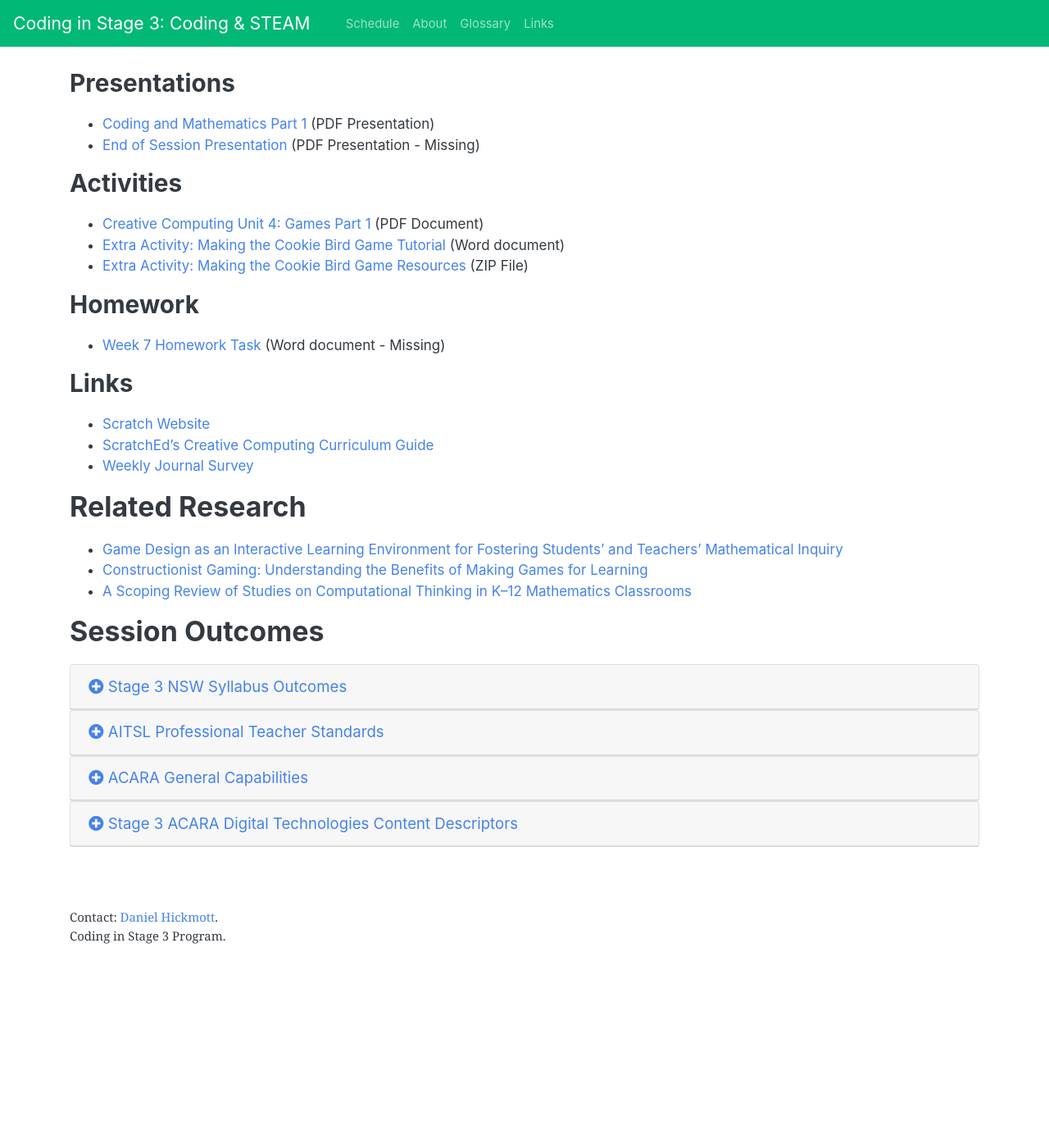
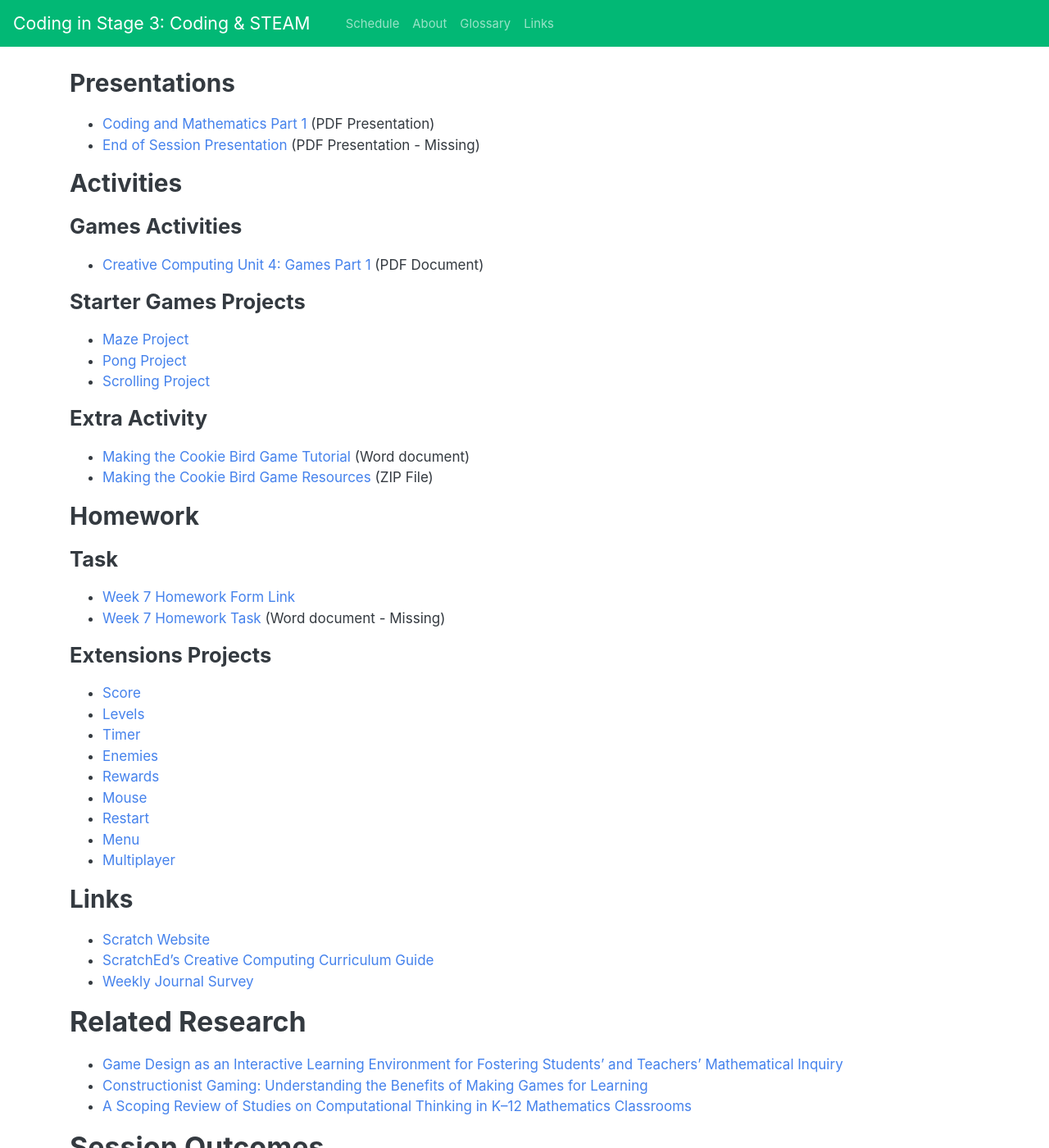
Before and after one commit to cs4s/2018, a Jekyll site: the page built from steam/week-7/index.md, in a window 1280 px wide and 1400 px high, scrolled down 774 px. Shown: the whole window at 82% size. Built offline with Jekyll 4.4.1, drawn with Linux system fonts in a browser that asks for light colours; before the commit the page ends 2000 px from its top, so only the background shows below that.

Commit message:
Changes STEAM Week 7 page to include more links to projects

```diff
--- a/steam/week-7/index.md
+++ b/steam/week-7/index.md
@@ -33,13 +33,39 @@ In the Part 1 session, we will focus on four activities from Unit 4 of the Creat
 
 ### Activities
 
+#### Games Activities
+
 - [Creative Computing Unit 4: Games Part 1]({{ site.drive_url | append: '1ak5YtRen9SVKBt7ma6lwurf_TMNAvS2t' }}){:target="_blank"} (PDF Document)
-- [Extra Activity: Making the Cookie Bird Game Tutorial]({{ site.drive_url | append: '1PbAYqUOa1gV3_WiShWTD1-2R0oG9Sc0A' }}) (Word document)
-- [Extra Activity: Making the Cookie Bird Game Resources]({{ site.drive_url | append: '1WVsaksSYrkEdsACzbC_6_EViRT-dfMa8' }}) (ZIP File)
+
+#### Starter Games Projects
+
+- [Maze Project](https://scratch.mit.edu/projects/230587476/#editor){:target="_blank"}
+- [Pong Project](https://scratch.mit.edu/projects/230588269/#editor){:target="_blank"}
+- [Scrolling Project](https://scratch.mit.edu/projects/230589078/#editor){:target="_blank"}
+
+#### Extra Activity
+
+- [Making the Cookie Bird Game Tutorial]({{ site.drive_url | append: '1PbAYqUOa1gV3_WiShWTD1-2R0oG9Sc0A' }}) (Word document)
+- [Making the Cookie Bird Game Resources]({{ site.drive_url | append: '1WVsaksSYrkEdsACzbC_6_EViRT-dfMa8' }}) (ZIP File)
 
 ### Homework
 
+#### Task
+
+- [Week 7 Homework Form Link](https://goo.gl/forms/pMEuPs8FcYjdLypk1){:target="_blank"}
 - [Week 7 Homework Task]({{ site.drive_url | append: '' }}) (Word document - Missing)
+
+#### Extensions Projects
+
+- [Score](http://scratch.mit.edu/projects/1940443){:target="_blank"}
+- [Levels](http://scratch.mit.edu/projects/1940453){:target="_blank"}
+- [Timer](http://scratch.mit.edu/projects/1940445){:target="_blank"}
+- [Enemies](http://scratch.mit.edu/projects/1940450){:target="_blank"}
+- [Rewards](https://scratch.mit.edu/projects/1940456/){:target="_blank"}
+- [Mouse](https://scratch.mit.edu/projects/25192659/){:target="_blank"}
+- [Restart](https://scratch.mit.edu/projects/25192935/){:target="_blank"}
+- [Menu](https://scratch.mit.edu/projects/25192991/){:target="_blank"}
+- [Multiplayer](https://scratch.mit.edu/projects/25192711/){:target="_blank"}
 
 ### Links
 
```
